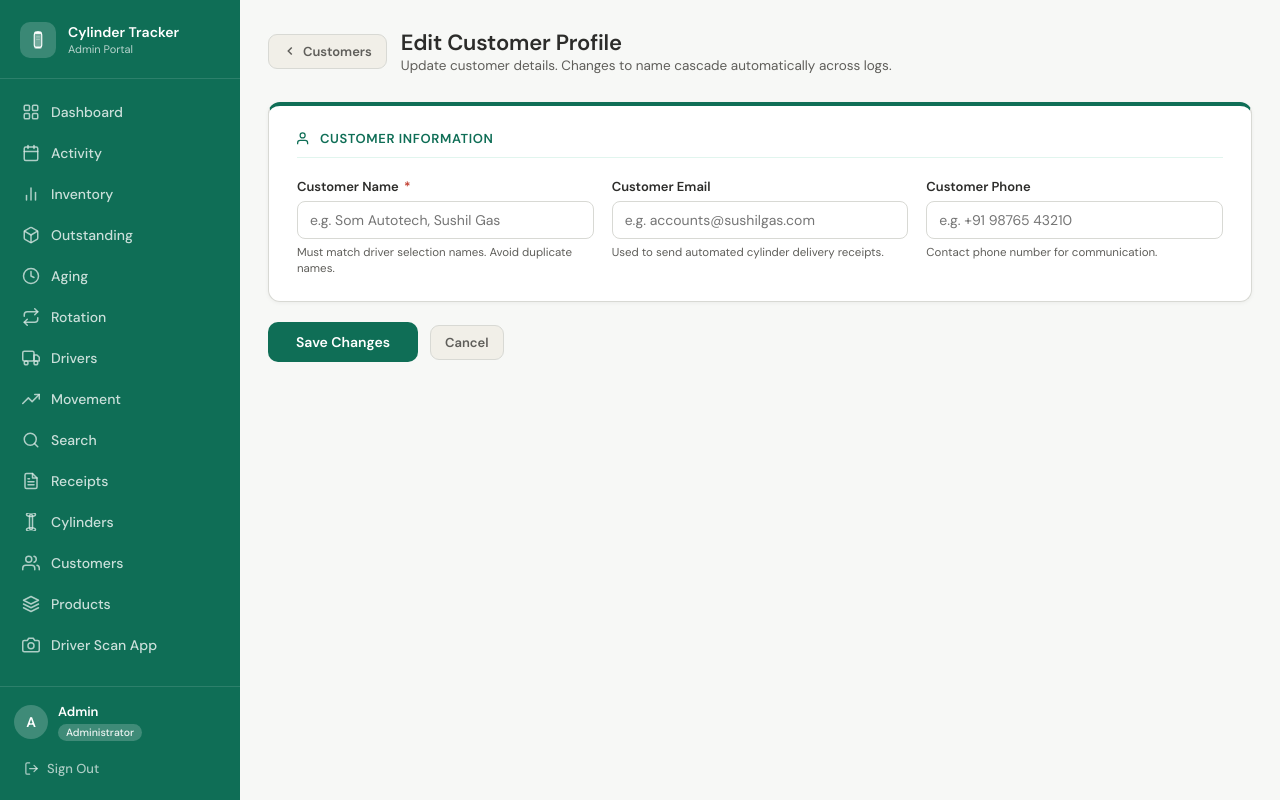
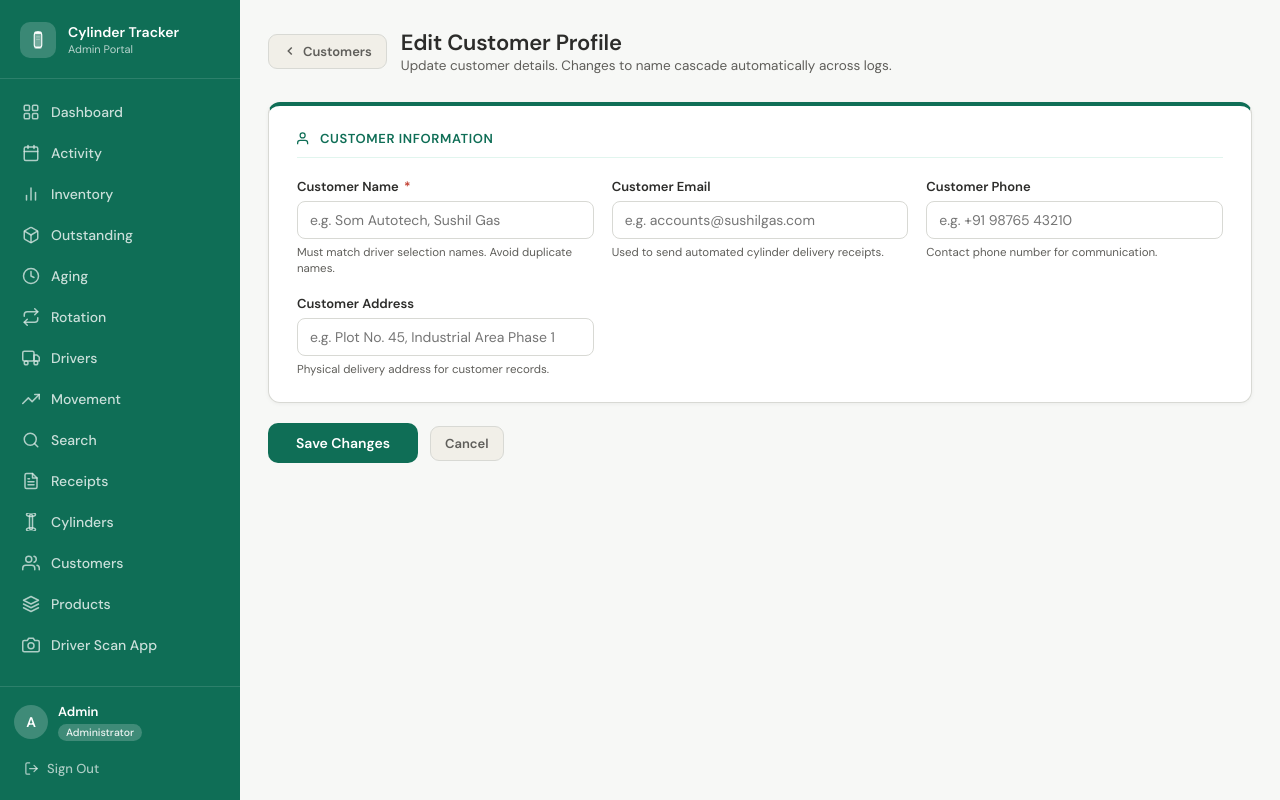
Before and after one commit to adityalodha1312/cylinder-app, a Flask app: template templates/customers_form.html in a window 1280 px wide. Run offline with Flask 3, Linux system fonts and the light colour scheme; the template is opened without the code that fills it, so the values that code supplies are empty.

Commit message:
Add Address support to customer registration and profile interfaces

```diff
--- a/app.py
+++ b/app.py
@@ -182,9 +182,9 @@ def get_customer_emails():
             return _data_cache['customer_emails']
         return {}
 
-# Helper to ensure customers sheet has phone column D
-def ensure_phone_column():
-    """Ensures that the Customers sheet contains at least 4 columns (with Phone in Column D)"""
+# Helper to ensure customers sheet has phone column D and address column E
+def ensure_customer_columns():
+    """Ensures that the Customers sheet contains necessary columns (Phone in D, Address in E)"""
     global customer_ws
     try:
         if customer_ws is None:
@@ -196,10 +196,17 @@ def ensure_phone_column():
         if customer_ws:
             rows = customer_ws.get_all_values()
             if len(rows) > 0:
-                if len(rows[0]) < 4:
+                headers = rows[0]
+                if len(headers) < 4:
                     customer_ws.update_cell(1, 4, "Phone")
+                if len(headers) < 5:
+                    customer_ws.update_cell(1, 5, "Address")
     except Exception as e:
-        print("Error ensuring phone column:", e)
+        print("Error ensuring customer columns:", e)
+
+# Backward compatibility alias
+def ensure_phone_column():
+    ensure_customer_columns()
 
 def rename_customer_in_sheets(old_name, new_name):
     """Cascades a customer name change across registry, log, and map sheets"""
@@ -2202,7 +2209,7 @@ def admin_mark_collected():
 # ================================================================
 
 def get_all_customer_info():
-    """Returns list of dicts from Customers sheet: {id, name, email, phone}"""
+    """Returns list of dicts from Customers sheet: {id, name, email, phone, address}"""
     try:
         if customer_ws is None:
             return []
@@ -2214,10 +2221,11 @@ def get_all_customer_info():
             if len(row) < 2 or not row[1].strip():
                 continue
             out.append({
-                'id'   : row[0].strip() if len(row) > 0 else f'C{str(i).zfill(3)}',
-                'name' : row[1].strip() if len(row) > 1 else '',
-                'email': row[2].strip() if len(row) > 2 else '',
-                'phone': row[3].strip() if len(row) > 3 else '',
+                'id'     : row[0].strip() if len(row) > 0 else f'C{str(i).zfill(3)}',
+                'name'   : row[1].strip() if len(row) > 1 else '',
+                'email'  : row[2].strip() if len(row) > 2 else '',
+                'phone'  : row[3].strip() if len(row) > 3 else '',
+                'address': row[4].strip() if len(row) > 4 else '',
             })
         return out
     except Exception as e:
@@ -2458,12 +2466,13 @@ def admin_customer_profile(customer_name):
 @admin_required
 def admin_customers_add():
     global customer_ws
-    ensure_phone_column()
+    ensure_customer_columns()
 
     if request.method == 'POST':
         name = request.form.get('name', '').strip()
         email = request.form.get('email', '').strip()
         phone = request.form.get('phone', '').strip()
+        address = request.form.get('address', '').strip()
 
         if not name:
             return render_template('customers_form.html',
@@ -2512,7 +2521,7 @@ def admin_customers_add():
                                 if val > max_id: max_id = val
                             except ValueError: pass
                     new_id = f"C{str(max_id + 1).zfill(3)}"
-                customer_ws.update(f'A{empty_row_idx}:D{empty_row_idx}', [[new_id, name, email, phone]])
+                customer_ws.update(f'A{empty_row_idx}:E{empty_row_idx}', [[new_id, name, email, phone, address]])
             else:
                 all_info = get_all_customer_info()
                 max_id = 0
@@ -2524,7 +2533,7 @@ def admin_customers_add():
                             if val > max_id: max_id = val
                         except ValueError: pass
                 new_id = f"C{str(max_id + 1).zfill(3)}"
-                customer_ws.append_row([new_id, name, email, phone])
+                customer_ws.append_row([new_id, name, email, phone, address])
             clear_cache()
             return redirect('/admin/customers')
         except Exception as e:
@@ -2541,7 +2550,7 @@ def admin_customers_edit(customer_name):
     from urllib.parse import unquote
     customer_name = unquote(customer_name).strip()
     global customer_ws
-    ensure_phone_column()
+    ensure_customer_columns()
 
     all_info = get_all_customer_info()
     cust = next((c for c in all_info if c['name'].lower() == customer_name.lower()), None)
@@ -2552,6 +2561,7 @@ def admin_customers_edit(customer_name):
         name = request.form.get('name', '').strip()
         email = request.form.get('email', '').strip()
         phone = request.form.get('phone', '').strip()
+        address = request.form.get('address', '').strip()
 
         if not name:
             return render_template('customers_form.html',
@@ -2592,7 +2602,7 @@ def admin_customers_edit(customer_name):
             if name.lower() != customer_name.lower():
                 rename_customer_in_sheets(customer_name, name)
 
-            customer_ws.update(f'A{row_num}:D{row_num}', [[cust.get('id', ''), name, email, phone]])
+            customer_ws.update(f'A{row_num}:E{row_num}', [[cust.get('id', ''), name, email, phone, address]])
             clear_cache()
             return redirect(f'/admin/customers/{name}')
         except Exception as e:
@@ -2610,7 +2620,7 @@ def admin_customer_offer_form(customer_name):
     from urllib.parse import unquote
     customer_name = unquote(customer_name).strip()
     global customer_ws
-    ensure_phone_column()
+    ensure_customer_columns()
 
     # Get customer details
     all_info = get_all_customer_info()
--- a/templates/customer_profile.html
+++ b/templates/customer_profile.html
@@ -185,6 +185,11 @@
           <span class="meta-badge">📞 {{ info.phone }}</span>
         {% else %}
           <span class="meta-badge empty">📞 No Phone</span>
+        {% endif %}
+        {% if info.address %}
+          <span class="meta-badge">📍 {{ info.address }}</span>
+        {% else %}
+          <span class="meta-badge empty">📍 No Address</span>
         {% endif %}
       </div>
     </div>
--- a/templates/customers_form.html
+++ b/templates/customers_form.html
@@ -164,6 +164,15 @@
           placeholder="e.g. +91 98765 43210">
         <span class="hint">Contact phone number for communication.</span>
       </div>
+
+      <!-- Customer Address -->
+      <div class="form-group">
+        <label for="address">Customer Address</label>
+        <input type="text" id="address" name="address"
+          value="{{ form.address if form else '' }}"
+          placeholder="e.g. Plot No. 45, Industrial Area Phase 1">
+        <span class="hint">Physical delivery address for customer records.</span>
+      </div>
     </div>
   </div>
 
```
